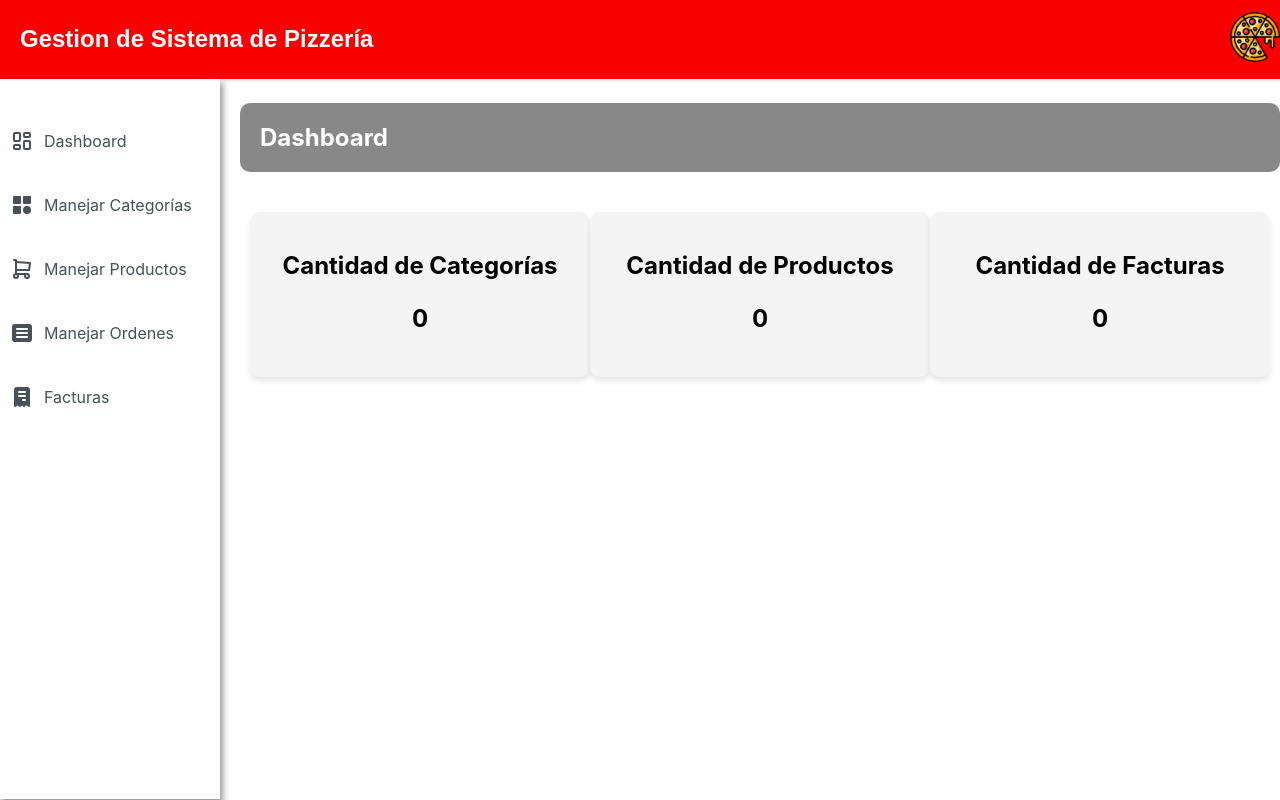
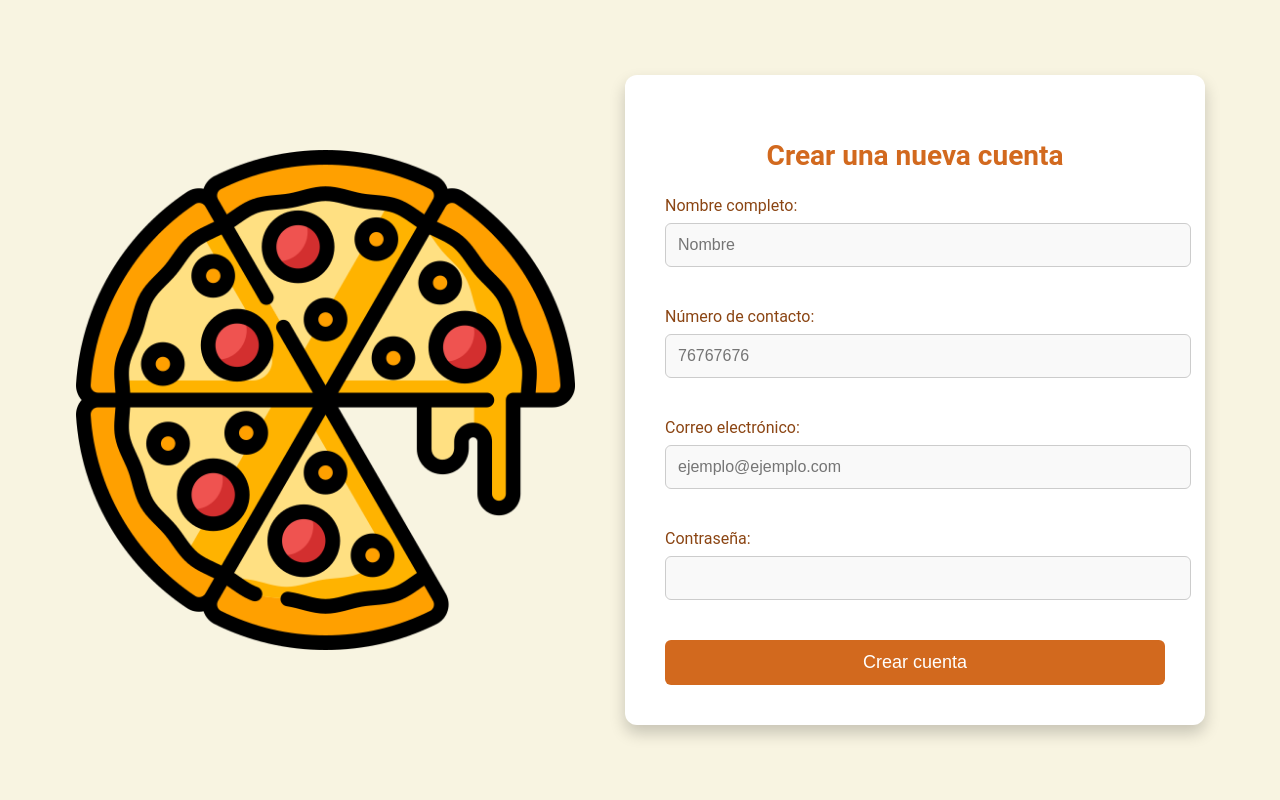
Before and after one commit to JosuEduard/Pizzeria, a React (Create React App) app in the folder client/: page /signup in a window 1280 px wide. Built offline with nearby package versions, Linux system fonts and the light colour scheme; no server answers; the HTML template or start-up script is replaced by a standard one.

Commit message:
ultimos cambios

```diff
--- a/client/package.json
+++ b/client/package.json
@@ -38,5 +38,8 @@
       "last 1 firefox version",
       "last 1 safari version"
     ]
+  },
+  "devDependencies": {
+    "tailwindcss": "^3.4.14"
   }
 }
--- a/client/src/App.js
+++ b/client/src/App.js
@@ -1,24 +1,27 @@
-import React, { useState } from 'react';
-import Header from './components/Header';
-import Sidebar from './components/Sidebar';
-import Dashboard from './components/Dashboard'; // Importamos el Dashboard
-import './index.css'; // Agregamos también estilos generales si los necesitas
-function App() {
-  const [isSidebarOpen, setIsSidebarOpen] = useState(true);
+import React from 'react';
+import { BrowserRouter as Router, Route, Routes, Navigate } from 'react-router-dom';
+import Login from './components/Login';
+import Signup from './components/Signup';
+import Dashboard from './components/Dashboard';
 
-  const toggleSidebar = () => {
-    setIsSidebarOpen(!isSidebarOpen); // Cambiamos el estado
+const App = () => {
+  const isAuthenticated = () => {
+    return localStorage.getItem('token') !== null;
   };
 
   return (
-    <div className="App">
-      <Header toggleSidebar={toggleSidebar} />
-      <Sidebar isOpen={isSidebarOpen} />
-      <div className="main-content">
-      <Dashboard /> {/* Mostramos el Dashboard */}
-      </div>
-    </div>
+    <Router>
+      <Routes>
+        <Route path="/login" element={<Login />} />
+        <Route path="/signup" element={<Signup />} />
+        <Route
+          path="/dashboard"
+          element={isAuthenticated() ? <Dashboard /> : <Navigate to="/login" replace />}
+        />
+        <Route path="/" element={<Navigate to="/login" replace />} />
+      </Routes>
+    </Router>
   );
-}
+};
 
 export default App;
--- /dev/null
+++ b/client/src/components/Login.js
@@ -0,0 +1,60 @@
+import React, { useState } from 'react';
+import { useNavigate } from 'react-router-dom';
+import axios from 'axios';
+import '../styles/login.css';  // Importa los estilos
+
+const Login = () => {
+  const [email, setEmail] = useState('');
+  const [password, setPassword] = useState('');
+  const [error, setError] = useState('');
+  const navigate = useNavigate();
+
+  const handleSubmit = async (e) => {
+    e.preventDefault();
+    try {
+      const response = await axios.post('http://localhost:8080/user/login', { email, password });
+      localStorage.setItem('token', response.data.token);
+      navigate('/dashboard');
+    } catch (err) {
+      setError(err.response.data.message || 'Ocurrió un error al iniciar sesión');
+    }
+  };
+
+  return (
+    <div className="container">
+      <h2>Login de Pizzería</h2>
+      <form onSubmit={handleSubmit}>
+        <div>
+          <label htmlFor="email-address">Correo Electrónico</label>
+          <input
+            id="email-address"
+            name="email"
+            type="email"
+            required
+            placeholder="Ingresa tu correo"
+            value={email}
+            onChange={(e) => setEmail(e.target.value)}
+          />
+        </div>
+        <div>
+          <label htmlFor="password">Contraseña</label>
+          <input
+            id="password"
+            name="password"
+            type="password"
+            required
+            placeholder="Ingresa tu contraseña"
+            value={password}
+            onChange={(e) => setPassword(e.target.value)}
+          />
+        </div>
+
+        {error && <div className="error-message">{error}</div>}
+
+        <button type="submit">Iniciar Sesión</button>
+      </form>
+    </div>
+  );
+};
+
+export default Login;
--- /dev/null
+++ b/client/src/components/Signup.js
@@ -0,0 +1,98 @@
+import React, { useState } from 'react';
+import { useNavigate } from 'react-router-dom';
+import axios from 'axios';
+import '../styles/signup.css'; // Importa el archivo CSS para el signup
+import logo from '../assets/img/pizza.png'; // Importa la imagen del pizza
+
+const Signup = () => {
+  const [name, setName] = useState('');
+  const [contactNumber, setContactNumber] = useState('');
+  const [email, setEmail] = useState('');
+  const [password, setPassword] = useState('');
+  const [error, setError] = useState('');
+  const navigate = useNavigate();
+
+  const handleSubmit = async (e) => {
+    e.preventDefault();
+
+    if (!name || !contactNumber || !email || !password) {
+      setError('All fields are required');
+      return;
+    }
+
+    try {
+      await axios.post('http://localhost:8080/user/signup', { name, contactNumber, email, password });
+      navigate('/login');
+    } catch (err) {
+      setError(err.response.data.message || 'An error occurred during signup');
+    }
+  };
+
+  return (
+    <div className="signup-container">
+      <img src={logo} alt='Pizza Logo' className='pizza-logo' />
+      <div className="signup-form">
+        <h2>Crear una nueva cuenta</h2>
+        <form onSubmit={handleSubmit}>
+          <div className="input-group">
+            <label htmlFor="name">Nombre completo:</label>
+            <input
+              id="name"
+              name="name"
+              type="text"
+              required
+              placeholder="Nombre"
+              value={name}
+              onChange={(e) => setName(e.target.value)}
+            />
+          </div>
+
+          <div className="input-group">
+            <label htmlFor="contact-number">Número de contacto:</label>
+            <input
+              id="contact-number"
+              name="contactNumber"
+              type="tel"
+              // pattern="[0-9]{10}"
+              required
+              placeholder="76767676"
+              value={contactNumber}
+              onChange={(e) => setContactNumber(e.target.value)}
+            />
+          </div>
+
+          <div className="input-group">
+            <label htmlFor="email-address">Correo electrónico:</label>
+            <input
+              id="email-address"
+              name="email"
+              type="email"
+              required
+              placeholder="ejemplo@ejemplo.com"
+              value={email}
+              onChange={(e) => setEmail(e.target.value)}
+            />
+          </div>
+
+          <div className="input-group">
+            <label htmlFor="password">Contraseña:</label>
+            <input
+              id="password"
+              name="password"
+              type="password"
+              required
+              value={password}
+              onChange={(e) => setPassword(e.target.value)}
+            />
+          </div>
+
+          {error && <div className="error-message">{error}</div>}
+
+          <button type="submit" className="signup-button">Crear cuenta</button>
+        </form>
+      </div>
+    </div>
+  );
+};
+
+export default Signup;
--- /dev/null
+++ b/client/src/styles/login.css
@@ -0,0 +1,100 @@
+
+body {
+  font-family: 'Roboto', sans-serif;
+  background-color: #f8f4e1;
+  margin: 0;
+  padding: 0;
+  display: flex;
+  justify-content: center;
+  align-items: center;
+  min-height: 100vh;
+}
+
+.container {
+  background-color: #fff;
+  padding: 2rem;
+  border-radius: 12px;
+  box-shadow: 0 4px 15px rgba(0, 0, 0, 0.1);
+  max-width: 600px;
+  width: 100%;
+}
+
+/* Encabezado */
+h2 {
+  text-align: center;
+  font-size: 2.5rem;
+  color: #b33c12; /* Un rojo que evoca la temática de la pizza */
+  margin-bottom: 1rem;
+  font-weight: 700;
+}
+
+/* Input fields */
+input {
+  width: 90%;
+  padding: 12px 15px;
+  border: 2px solid #ddd;
+  border-radius: 8px;
+  margin-bottom: 1rem;
+  font-size: 1rem;
+  background-color: #f9f9f9;
+  transition: border-color 0.3s ease;
+}
+
+input:focus {
+  border-color: #b33c12;
+  outline: none;
+}
+
+label {
+  display: block;
+  margin-bottom: 8px;
+  color: #4f4f4f; /* Un gris suave */
+}
+
+/* Botón de submit */
+button {
+  width: 100%;
+  padding: 12px;
+  background-color: #b33c12; /* Rojo pizza */
+  border: none;
+  border-radius: 8px;
+  color: white;
+  font-size: 1rem;
+  cursor: pointer;
+  transition: background-color 0.3s ease;
+}
+
+button:hover {
+  background-color: #d6452d; /* Un rojo más oscuro en hover */
+}
+
+button:focus {
+  outline: none;
+  box-shadow: 0 0 5px 2px rgba(179, 60, 18, 0.4);
+}
+
+.error-message {
+  color: #d6452d;
+  font-size: 0.9rem;
+  margin-top: -0.5rem;
+  margin-bottom: 1rem;
+  text-align: center;
+}
+.text-center {
+  text-align: center;
+}
+
+/* Para pantallas más pequeñas */
+@media (max-width: 600px) {
+  .container {
+    padding: 1.5rem;
+  }
+
+  h2 {
+    font-size: 2rem;
+  }
+
+  button {
+    font-size: 0.9rem;
+  }
+}
--- /dev/null
+++ b/client/src/styles/signup.css
@@ -0,0 +1,76 @@
+/* Signup.css */
+img{
+  width: 500px;
+  height: auto;
+  padding-right: 50px;
+}
+.signup-container {
+  display: flex;
+  align-items: center;
+  justify-content: center;
+  padding: 2rem;
+}
+
+.signup-form {
+  background: #fff;
+  padding: 2.5rem;
+  border-radius: 12px;
+  box-shadow: 0 8px 16px rgba(0, 0, 0, 0.2);
+  min-width: 500px;
+  width: 100%;
+}
+
+.signup-form h2 {
+  text-align: center;
+  color: #d2691e;
+  margin-bottom: 1.5rem;
+  font-size: 28px;
+  font-weight: bold;
+}
+
+.input-group {
+  margin-bottom: 1.5rem;
+}
+
+.input-group label {
+  display: block;
+  font-size: 16px;
+  color: #8b4513;
+  margin-bottom: 0.5rem;
+}
+
+.input-group input {
+  width: 100%;
+  padding: 0.75rem;
+  border: 1px solid #ccc;
+  border-radius: 6px;
+  font-size: 16px;
+  transition: border-color 0.3s ease;
+}
+
+.input-group input:focus {
+  border-color: #d2691e;
+  outline: none;
+}
+
+.error-message {
+  color: #e11d48;
+  margin-bottom: 1rem;
+  text-align: center;
+}
+
+.signup-button {
+  width: 100%;
+  padding: 0.75rem;
+  background-color: #d2691e;
+  color: white;
+  border: none;
+  border-radius: 6px;
+  font-size: 18px;
+  cursor: pointer;
+  transition: background-color 0.3s ease;
+}
+
+.signup-button:hover {
+  background-color: #c65d1e;
+}
--- /dev/null
+++ b/client/tailwind.config.js
@@ -0,0 +1,8 @@
+/** @type {import('tailwindcss').Config} */
+module.exports = {
+  content: ["./src/**/*.{html,js}"],
+  theme: {
+    extend: {},
+  },
+  plugins: [],
+}
```
Also changed, not shown: 1 other file (tests, documents, lock files or other folders).
